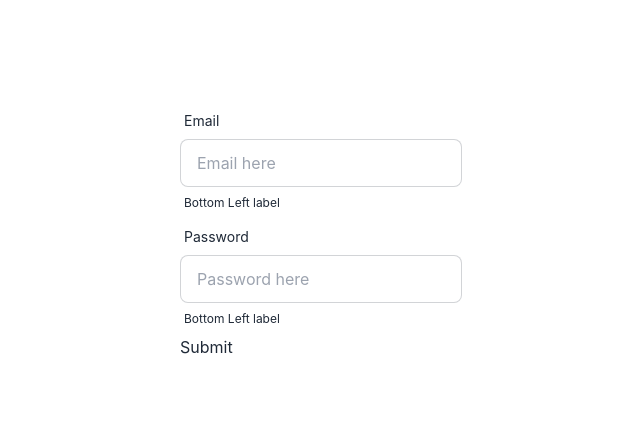
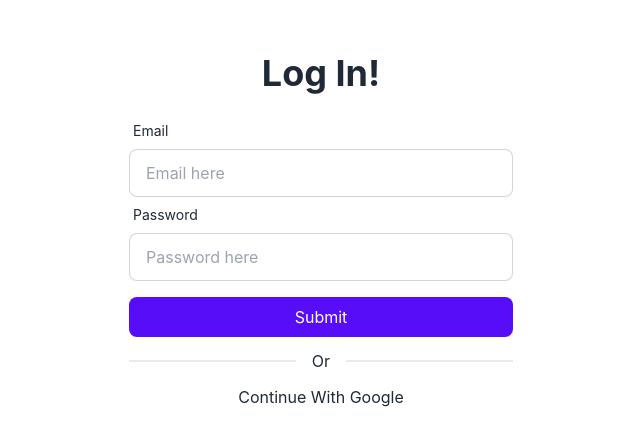
Before and after one commit to Eshratjahan17/Goal_Ai_project, a React (Create React App) app: page / in a window 1280 px wide. Shown: the part 169-614 px from the top of the page, without its empty margins (319-959 px from the left). Built offline with nearby package versions, Linux system fonts and the light colour scheme.

Commit message:
basic form with hook form

```diff
--- a/src/layout/Login.js
+++ b/src/layout/Login.js
@@ -13,6 +13,8 @@ const Login = () => {
   console.log(watch("example"));
   return (
     <div className="flex items-center justify-center flex-col h-screen ">
+      <h1 className="text-4xl font-bold pb-5">Log In!</h1>
+
       <form onSubmit={handleSubmit(onSubmit)}>
         {/* register your input into the hook by invoking the "register" function */}
         <div>
@@ -26,13 +28,11 @@ const Login = () => {
               className="input input-bordered w-full "
               {...register("email", { required: true })}
             />
-            <label className="label">
-              <span className="label-text-alt">Bottom Left label</span>
-            </label>
+
           </div>
         </div>
         <div>
-          <div className="form-control w-full max-w-xs">
+          <div className="form-control w-96 ">
             <label className="label">
               <span className="label-text">Password</span>
             </label>
@@ -40,17 +40,17 @@ const Login = () => {
               required
               type="email"
               placeholder="Password here"
-              className="input input-bordered w-full max-w-xs"
+              className="input input-bordered w-96"
               {...register("password", { required: true })}
             />
-            <label className="label">
-              <span className="label-text-alt">Bottom Left label</span>
-            </label>
+
           </div>
         </div>
 
-        <input type="submit" />
+        <input type="submit" className="btn-primary w-full mt-4 p-2 rounded-lg w-96 " />
       </form>
+      <div className="divider w-96 mx-auto">Or</div>
+     <button>Continue With Google</button>
     </div>
   );
 };
```
